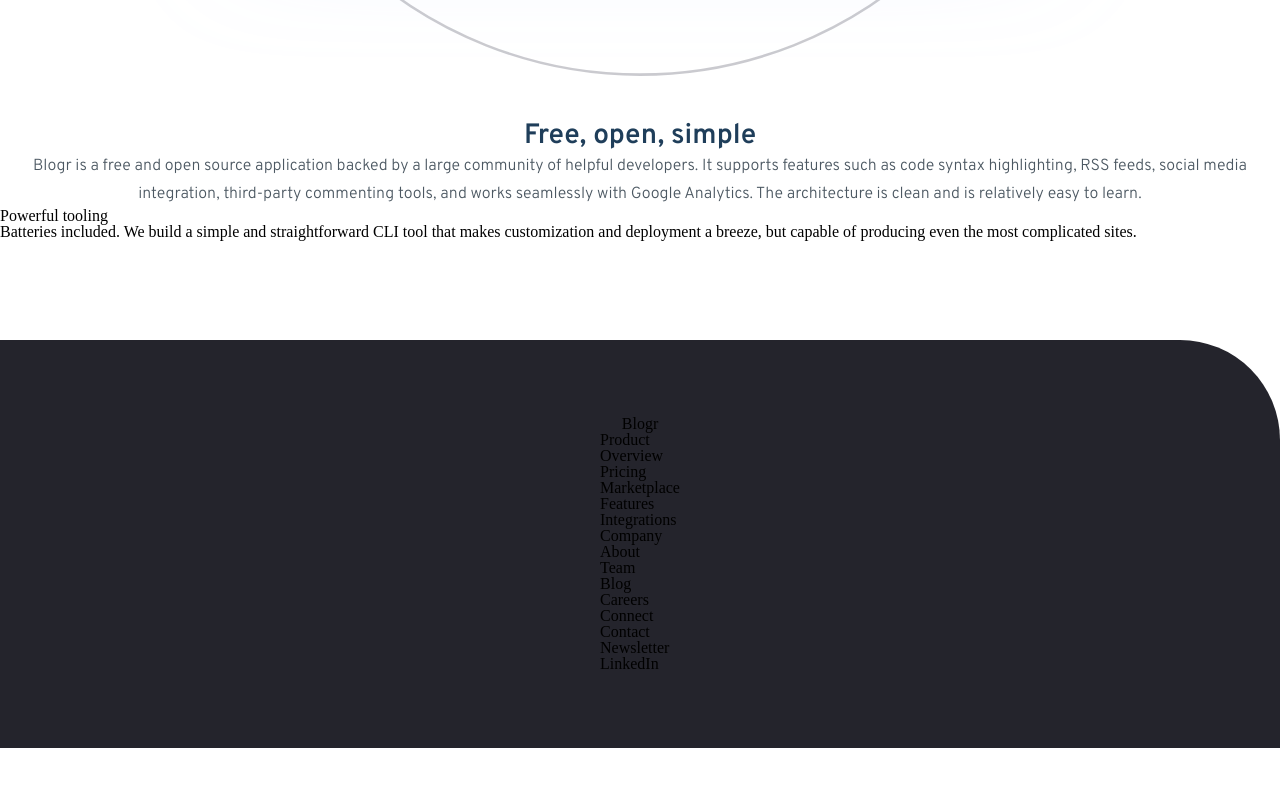
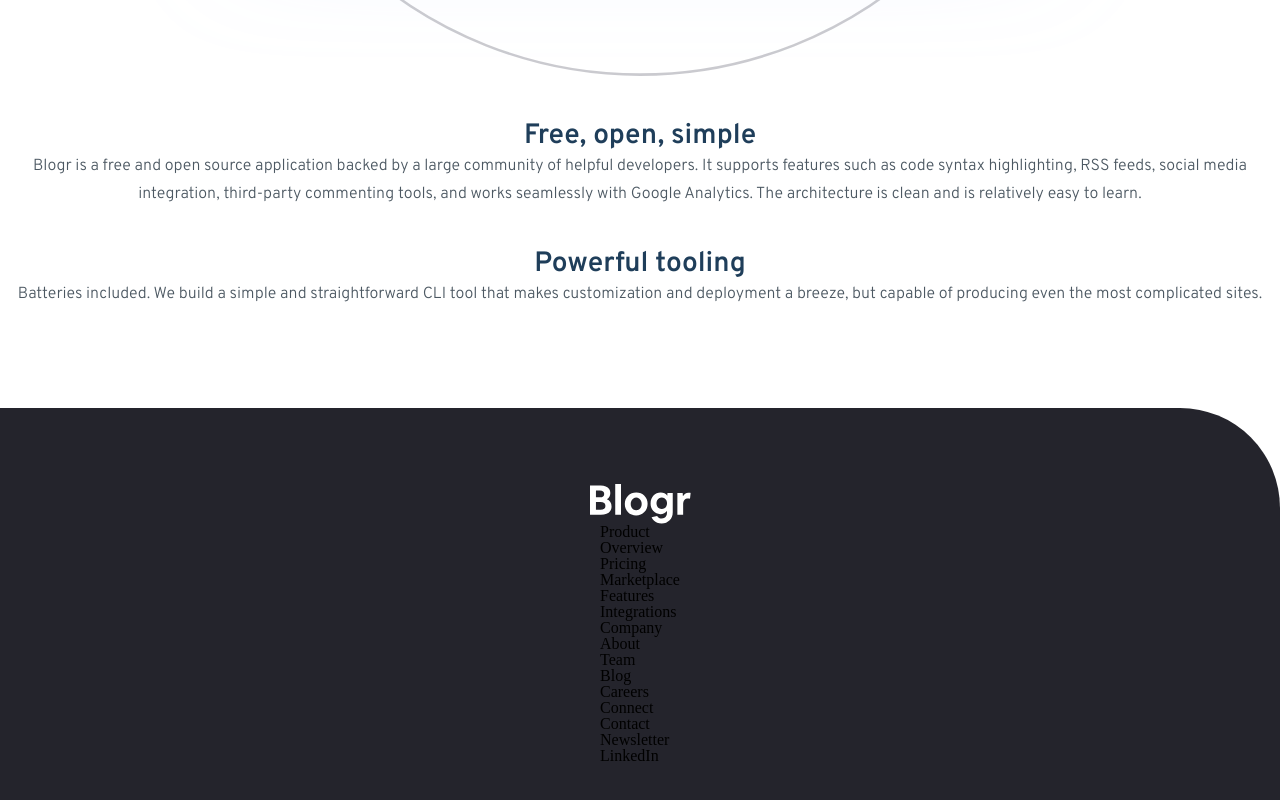
Before and after one commit to romofel/fm-blogr_landing_page, a React (Create React App) app: page / in a window 1280 px wide. Shown: the part 4622-5422 px from the top of the page. Before the commit the page ends 5370 px from the top, so only its background shows below. Built offline with nearby package versions, Linux system fonts and the light colour scheme.

Commit message:
Add style guides

```diff
--- a/src/App.js
+++ b/src/App.js
@@ -167,7 +167,7 @@ function SectionFeatures() {
         <img src={illustrationLaptopMobile} alt="laptop illustration" />
       </div>
       <div>
-        <div>
+        <div className="features-item">
           <h2 className="features-heading">Free, open, simple</h2>
           <p className="features-content">
             Blogr is a free and open source application backed by a large
@@ -178,9 +178,9 @@ function SectionFeatures() {
             learn.
           </p>
         </div>
-        <div>
-          <h2>Powerful tooling</h2>
-          <p>
+        <div className="features-item">
+          <h2 className="features-heading">Powerful tooling</h2>
+          <p className="features-content">
             Batteries included. We build a simple and straightforward CLI tool
             that makes customization and deployment a breeze, but capable of
             producing even the most complicated sites.
@@ -194,7 +194,7 @@ function SectionFeatures() {
 function Footer() {
   return (
     <footer>
-      <div>Blogr</div>
+      <img className="footer-logo" src={logo} alt="footer logo" />
       <ul>
         <li>
           <span>Product</span>
```
